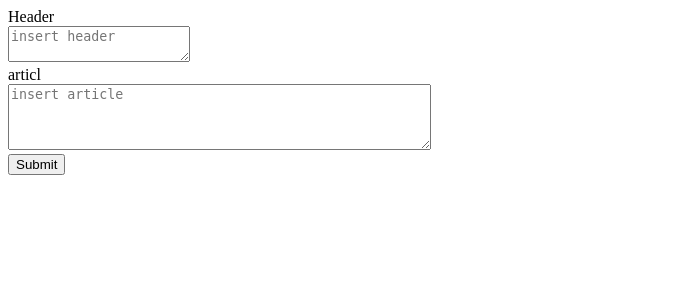
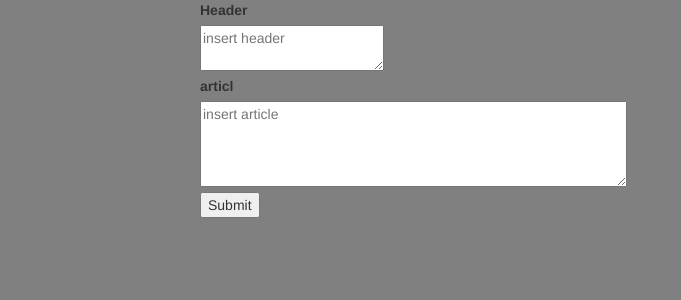
Before and after one commit to chani99/lesson-42, a PHP site: page / in a window 1280 px wide. Shown: the top 300 px of the page, without its empty margins (0-681 px from the left). Run offline with PHP 8.4, Linux system fonts and the light colour scheme.

Commit message:
updeat for hw

```diff
--- a/lesson 42/index.html
+++ b/lesson 42/index.html
@@ -2,10 +2,20 @@
 
 <head>
     <title> insert Articles </title>
+    <link rel="stylesheet" href="https://maxcdn.bootstrapcdn.com/bootstrap/3.3.7/css/bootstrap.min.css" integrity="sha384-BVYiiSIFeK1dGmJRAkycuHAHRg32OmUcww7on3RYdg4Va+PmSTsz/K68vbdEjh4u" crossorigin="anonymous">
+    <style>
+        body {
+            background-color: gray;
+        }
+
+        form {
+            margin-left: 200px;
+        }
+    </style>
 </head>
 
 <body>
-    <form action="main.php" method="post">
+    <form action="main.php" method="post" class="form-group">
         <label for="title"> Header </label> </br>
         <textarea name="title" placeholder="insert header " maxlength="200 "></textarea> </br>
         <label for="article"> articl </label> </br>
```
Also changed, not shown: lesson 42/main.php (+12 -3 lines).
